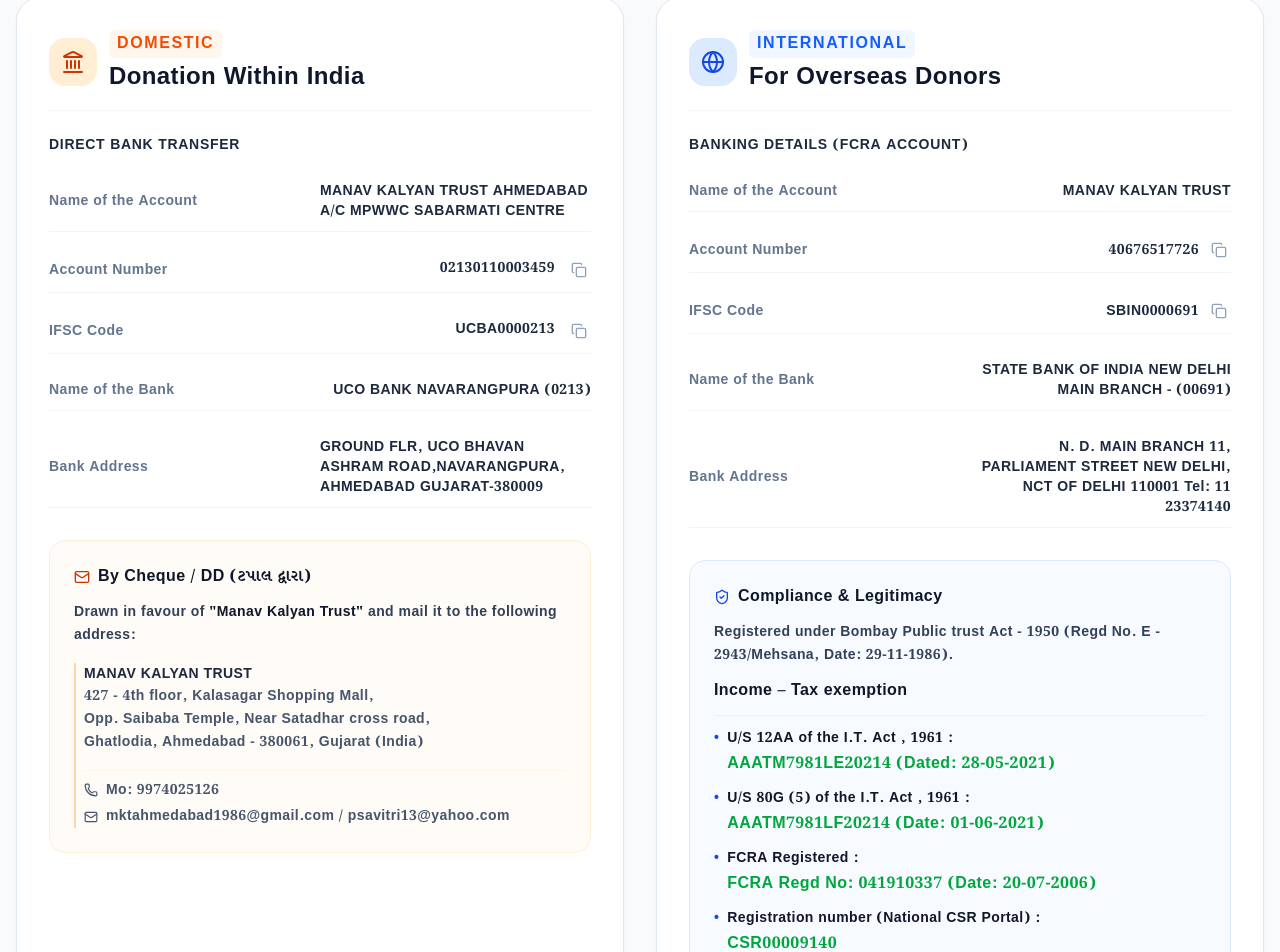
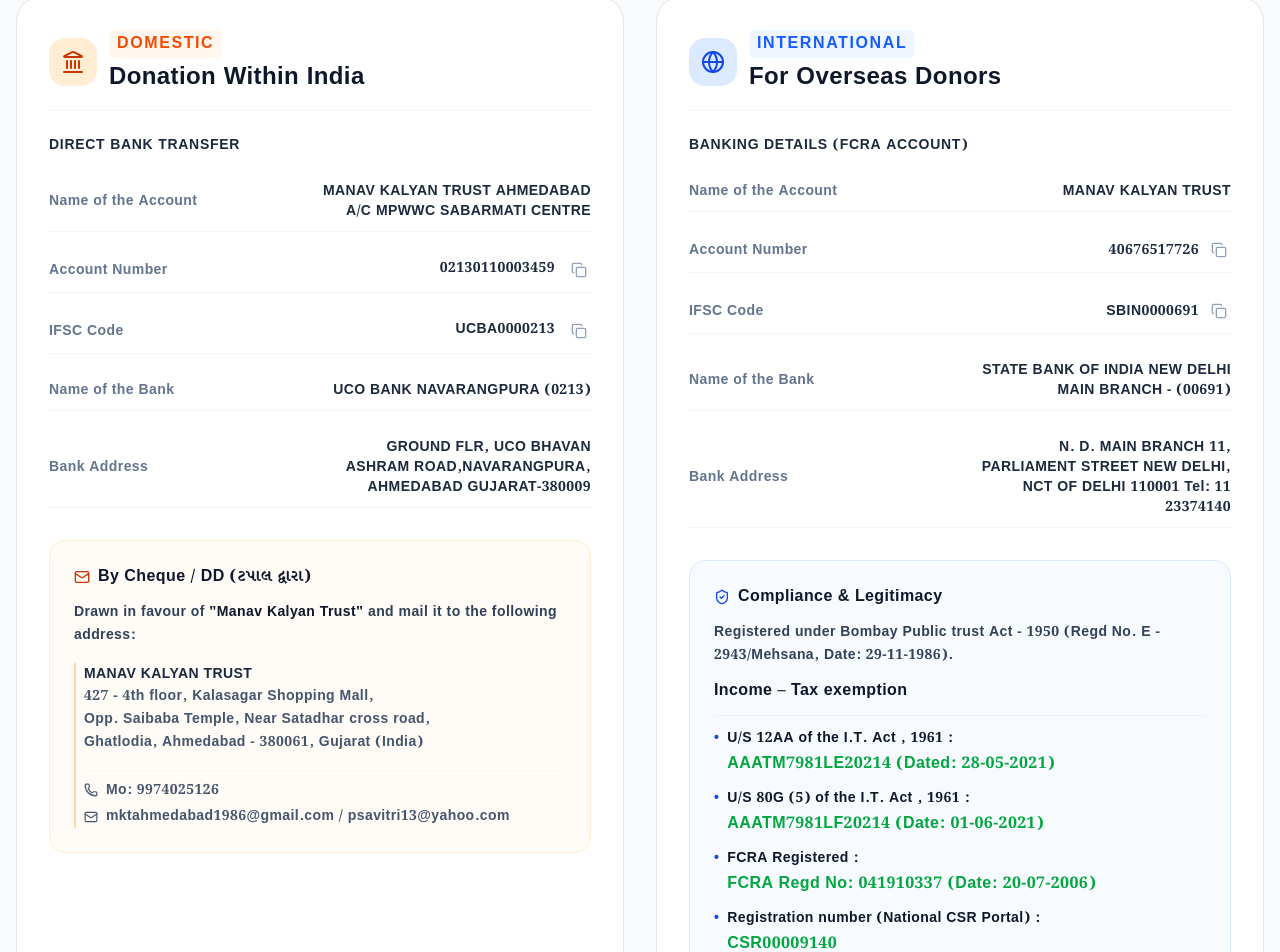
Before and after one commit to Pritesh55/ngo-website-v3, a Next.js app: page /donate in a window 1280 px wide. Shown: the part 757-1709 px from the top of the page. Built offline with nearby package versions, Linux system fonts and the light colour scheme.

Commit message:
team photo updated

```diff
--- a/src/app/donate/page.jsx
+++ b/src/app/donate/page.jsx
@@ -87,7 +87,7 @@
                 {bankDetailsIndia.map((item, idx) => (
                   <div key={idx} className="flex flex-col sm:flex-row justify-between sm:items-center py-2.5 border-b border-slate-100 gap-1 text-sm">
                     <span className="text-slate-500 font-semibold">{item.label}</span>
-                    <div className="justify-between max-w-1/2 sm:text-rightp-3.5 rounded-xl transition-all duration-150 flex items-start gap-3 cursor-pointer bg-white hover:bg-slate-50">
+                    <div className="justify-between max-w-1/2 sm:text-rightp-3.5 rounded-xl transition-all text-right duration-150 flex items-start gap-3 cursor-pointer bg-white hover:bg-slate-50">
                       <span className="font-bold text-slate-800">{item.value}</span>
                       {item.copyable && (
                         <button
--- a/src/data/projects.js
+++ b/src/data/projects.js
@@ -80,8 +80,9 @@
     name: "marketing support for sustainability",
     description: "Marketing support for sustainability through exhibitions, advertisements, catalogue distribution, and direct sales.",
     images: [
+      "/images/our-projects/04-MARKETING-SUPPORT-FOR-THE-SUSTAINABILITY-THROUGH-EXIHIBITION-ADVERTISE-CATALOGUE-DISTRIBUTION-AND-DIRECT SALES-02.jpg",
       "/images/our-projects/04-MARKETING-SUPPORT-FOR-THE-SUSTAINABILITY-THROUGH-EXIHIBITION-ADVERTISE-CATALOGUE-DISTRIBUTION-AND-DIRECT SALES-01.jpg",
-      "/images/our-projects/04-MARKETING-SUPPORT-FOR-THE-SUSTAINABILITY-THROUGH-EXIHIBITION-ADVERTISE-CATALOGUE-DISTRIBUTION-AND-DIRECT SALES-02.jpg",
+
       "/images/our-projects/04-MARKETING-SUPPORT-FOR-THE-SUSTAINABILITY-THROUGH-EXIHIBITION-ADVERTISE-CATALOGUE-DISTRIBUTION-AND-DIRECT SALES-03.jpg",
       "/images/our-projects/04-MARKETING-SUPPORT-FOR-THE-SUSTAINABILITY-THROUGH-EXIHIBITION-ADVERTISE-CATALOGUE-DISTRIBUTION-AND-DIRECT SALES-04.jpg"
     ],
```
Also changed, not shown: public/images/Team/Mahendrasingh-Rathod-01.jpeg (added), public/images/Team/Mahendrasingh-Rathod.jpeg.
